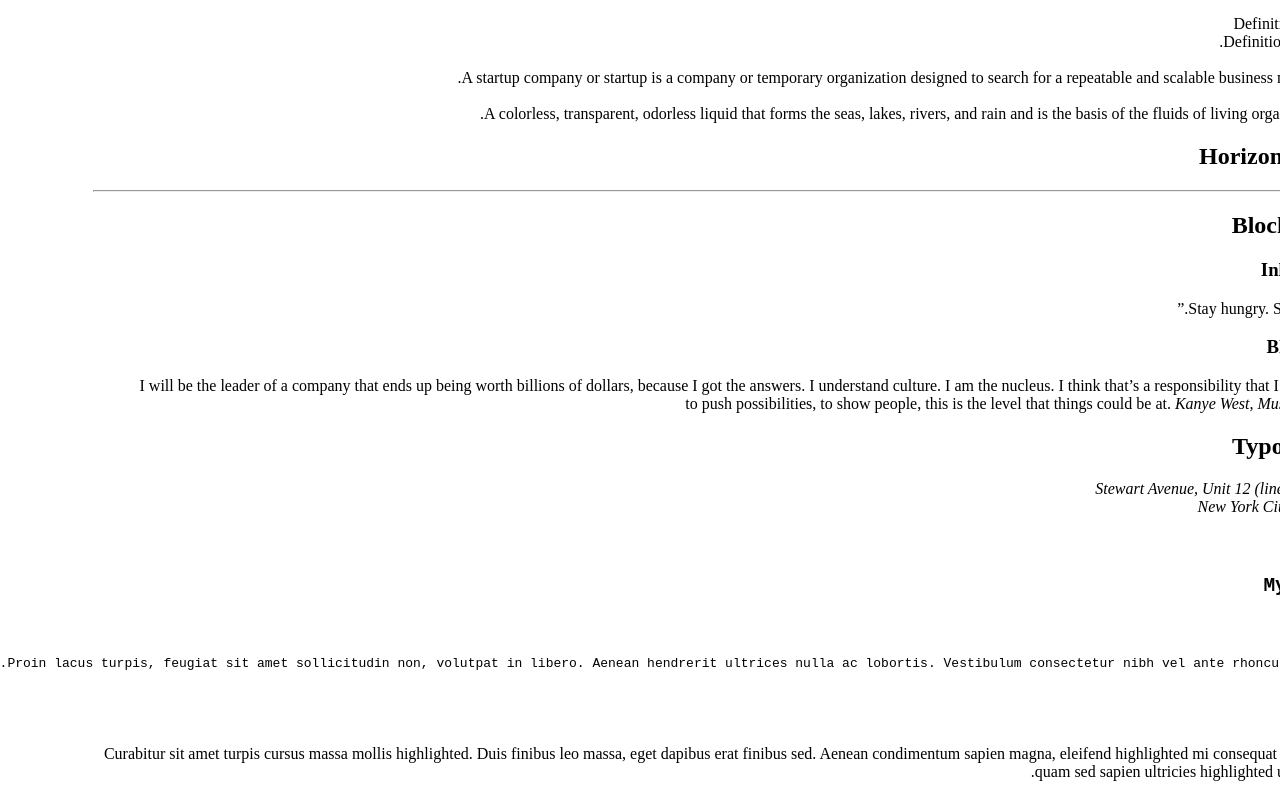
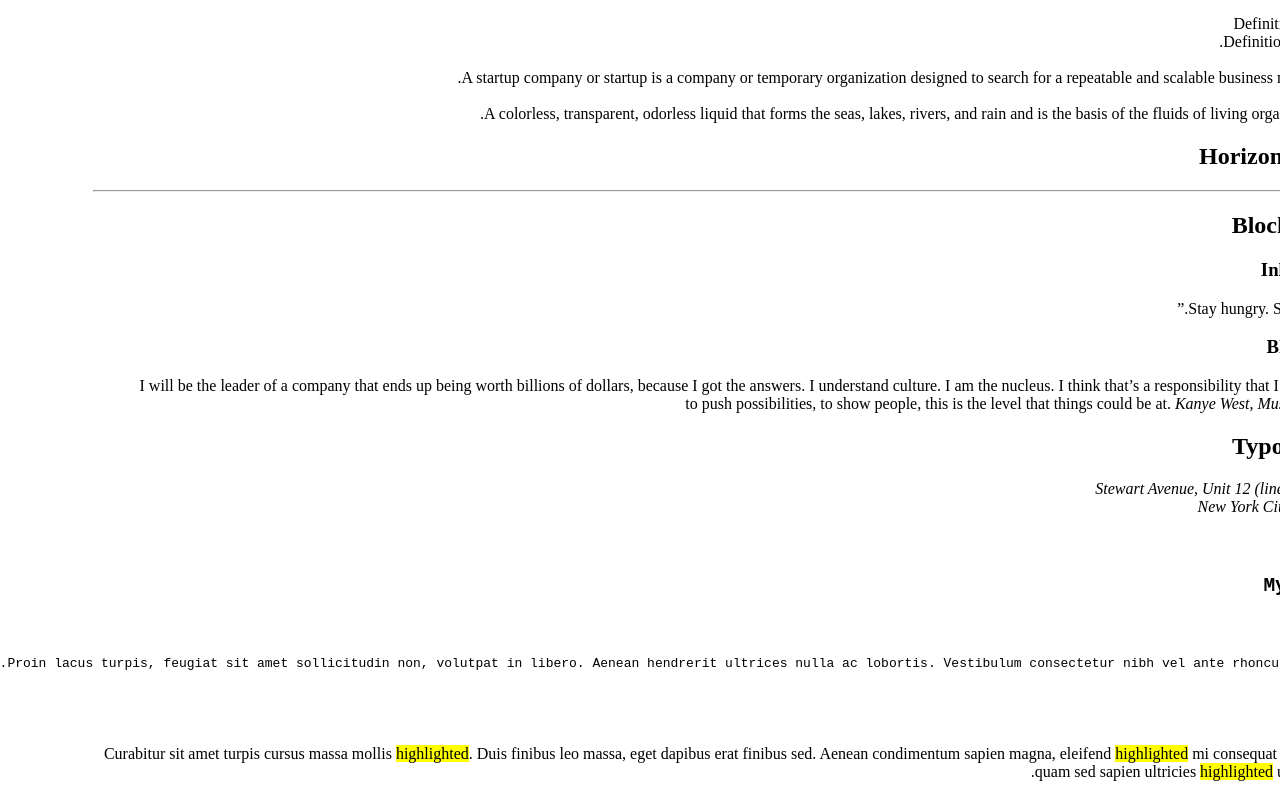
Before and after one commit to iamoluwafisayo/alx-frontend, a plain HTML site: page 0x00-html_advanced/32-styleguide.html in a window 1280 px wide. Shown: the part 805-1602 px from the top of the page. Drawn offline with Linux system fonts and the light colour scheme.

Commit message:
highlited

```diff
--- a/0x00-html_advanced/32-styleguide.html
+++ b/0x00-html_advanced/32-styleguide.html
@@ -103,7 +103,7 @@
                     </pre>
                 </div>
                 <div>
-                    <p>Curabitur sit amet turpis cursus massa mollis highlighted. Duis finibus leo massa, eget dapibus erat finibus sed. Aenean condimentum sapien magna, eleifend highlighted mi consequat ut. Cras nec quam sed sapien ultricies highlighted ut sed metus.</p>
+                    <p>Curabitur sit amet turpis cursus massa mollis <mark>highlighted</mark>. Duis finibus leo massa, eget dapibus erat finibus sed. Aenean condimentum sapien magna, eleifend <mark>highlighted</mark> mi consequat ut. Cras nec quam sed sapien ultricies <mark>highlighted</mark> ut sed metus.</p>
                 </div>
             </section>
         </main>
```
